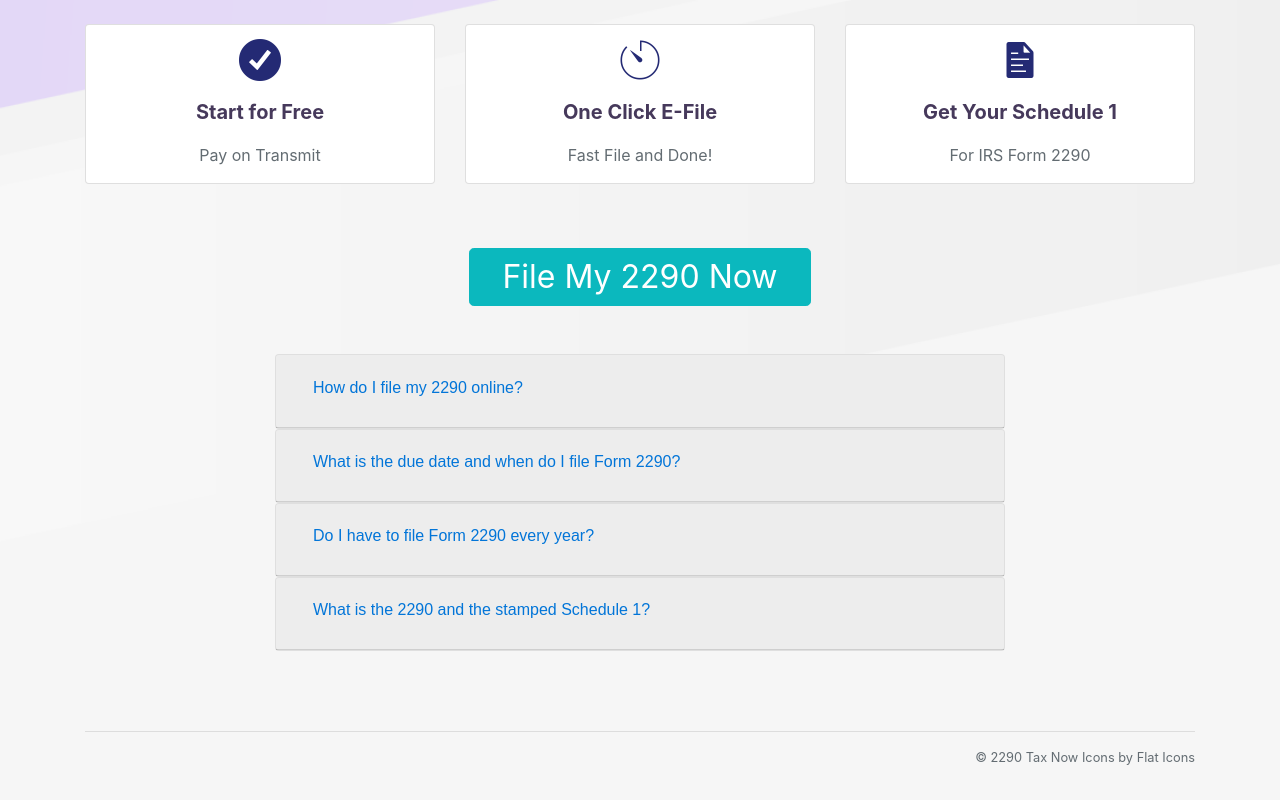
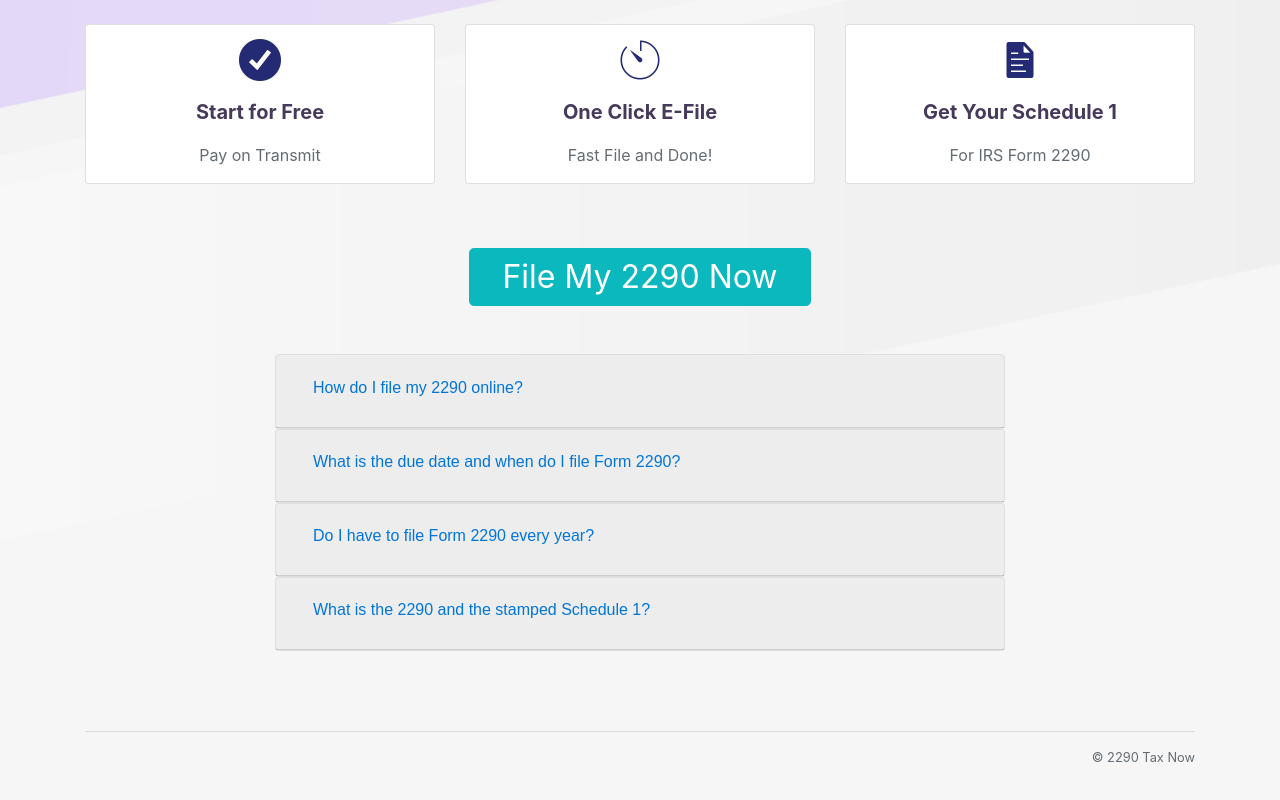
Before and after one commit to 2290TaxNow/website, a plain HTML site: page index.html in a window 1280 px wide. Shown: the part 1506-2306 px from the top of the page. Drawn offline with nearby package versions, Linux system fonts and the light colour scheme; files whose address does not match are found by name.

Commit message:
footer license

```diff
--- a/index.html
+++ b/index.html
@@ -351,7 +351,7 @@
                     </div>
                     <div class="col">
                         <p class="text-muted small text-right">
-                        &copy; 2290 Tax Now Icons by <a class="text-muted" target="_blank" rel="nofollow" href="https://www.flaticon.com/authors/flat-icons">Flat Icons</a>
+                        &copy; 2290 Tax Now
                         </p>
                     </div>
             </div>
```
